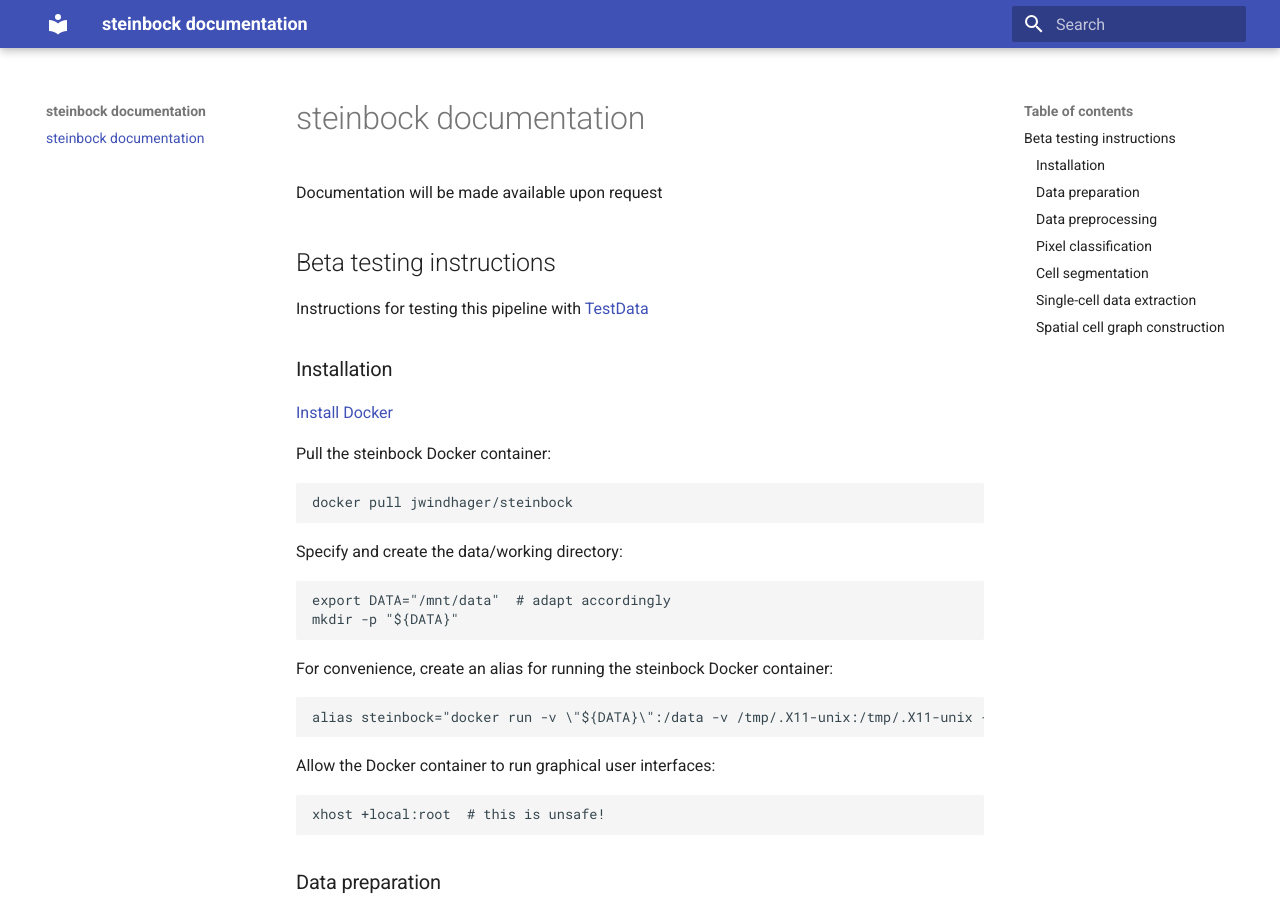
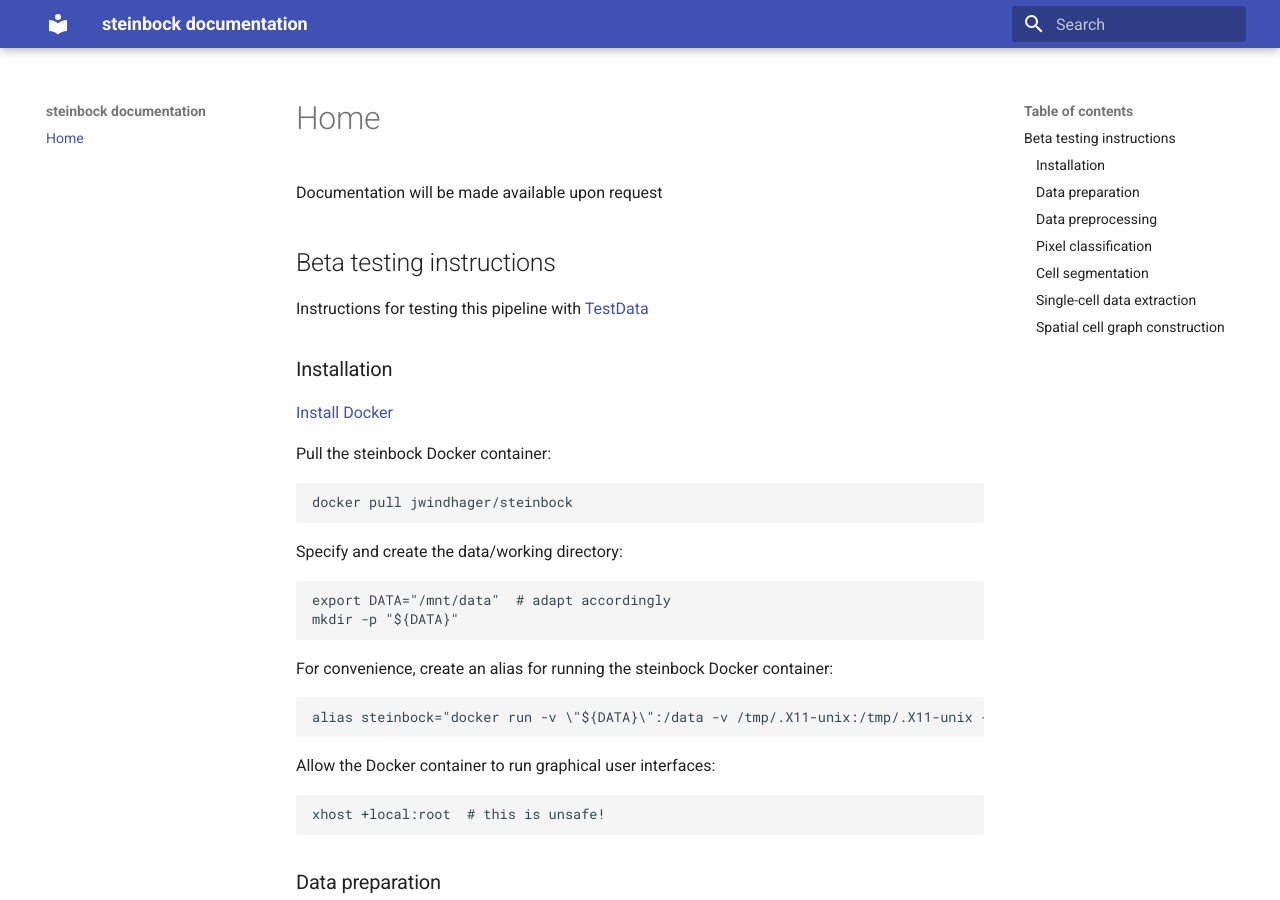
Before and after one commit to BodenmillerGroup/steinbock, an MkDocs documentation site: the page built from docs/index.md, in a window 1280 px wide and 900 px high. Built offline with MkDocs 1.6.1 and Material for MkDocs 9.7.7, drawn with Linux system fonts in a browser that asks for light colours.

```diff
--- a/docs/index.md
+++ b/docs/index.md
@@ -1,4 +1,4 @@
-# steinbock documentation
+# Home
 
 Documentation will be made available upon request
 
```
